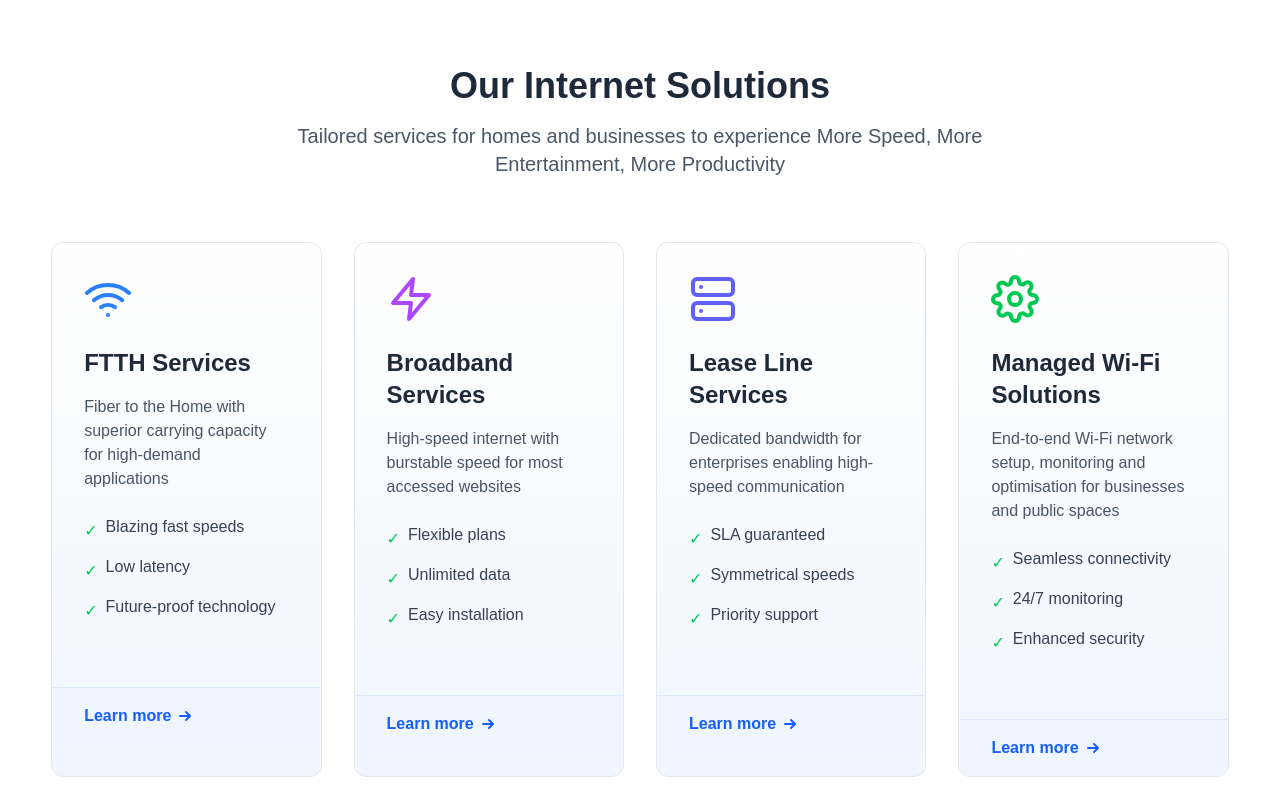
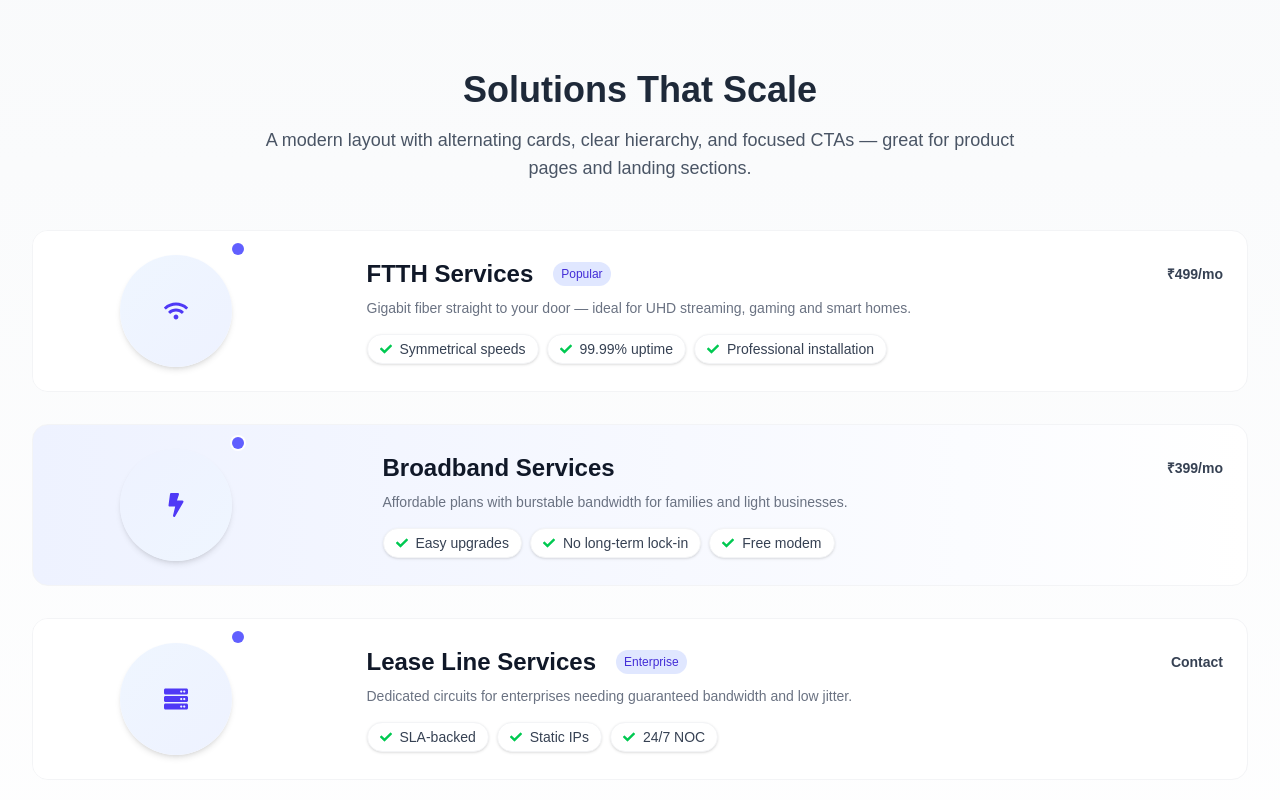
Before and after one commit to ankitkumar0021/rk-netlinks, a Next.js app: page / in a window 1280 px wide. Shown: the part 1440-2240 px from the top of the page. Built offline with nearby package versions, Linux system fonts and the light colour scheme.

Commit message:
changes on homepage

```diff
--- a/src/components/homepage/Services.tsx
+++ b/src/components/homepage/Services.tsx
@@ -1,75 +1,139 @@
-// components/Services.jsx
+// // components/Services.jsx
+// import React from 'react';
+// import { FiWifi, FiZap, FiServer, FiSettings } from 'react-icons/fi';
+
+// const services = [
+//   {
+//     icon: <FiWifi className="text-5xl text-blue-500 transition-transform duration-300 group-hover:rotate-12 group-hover:scale-110" />,
+//     title: "FTTH Services",
+//     description: "Fiber to the Home with superior carrying capacity for high-demand applications",
+//     features: ["Blazing fast speeds", "Low latency", "Future-proof technology"]
+//   },
+//   {
+//     icon: <FiZap className="text-5xl text-purple-500 transition-transform duration-300 group-hover:rotate-12 group-hover:scale-110" />,
+//     title: "Broadband Services",
+//     description: "High-speed internet with burstable speed for most accessed websites",
+//     features: ["Flexible plans", "Unlimited data", "Easy installation"]
+//   },
+//   {
+//     icon: <FiServer className="text-5xl text-indigo-500 transition-transform duration-300 group-hover:rotate-12 group-hover:scale-110" />,
+//     title: "Lease Line Services",
+//     description: "Dedicated bandwidth for enterprises enabling high-speed communication",
+//     features: ["SLA guaranteed", "Symmetrical speeds", "Priority support"]
+//   },
+//   {
+//     icon: <FiSettings className="text-5xl text-green-500 transition-transform duration-300 group-hover:rotate-12 group-hover:scale-110" />,
+//     title: "Managed Wi-Fi Solutions",
+//     description: "End-to-end Wi-Fi network setup, monitoring and optimisation for businesses and public spaces",
+//     features: ["Seamless connectivity", "24/7 monitoring", "Enhanced security"]
+//   }
+// ];
+
+// const Services = () => {
+//   return (
+//     <section className="py-20 bg-white">
+//       <div className="custom_container_padding">
+//         <div className="text-center max-w-3xl mx-auto mb-16">
+//           <h2 className="text-3xl md:text-4xl font-bold text-gray-800 mb-4">Our Internet Solutions</h2>
+//           <p className="text-xl text-gray-600">Tailored services for homes and businesses to experience More Speed, More Entertainment, More Productivity</p>
+//         </div>
+
+//         <div className="grid grid-cols-1 md:grid-cols-4 gap-8">
+//           {services.map((service, index) => (
+//             <div key={index} className="group relative bg-gradient-to-b from-white to-blue-50 rounded-xl overflow-hidden border border-[#00c063]  hover:border-blue-400 hover:shadow-[0_10px_30px_rgba(59,130,246,0.15)] transform hover:-translate-y-2 transition-all duration-300 ease-out">
+//               <div className="p-8">
+//                 <div className="mb-6">{service.icon}</div>
+//                 <h3 className="text-2xl font-bold text-gray-800 mb-4 group-hover:text-blue-600 transition-colors duration-300">{service.title}</h3>
+//                 <p className="text-gray-600 mb-6">{service.description}</p>
+
+//                 <ul className="space-y-3 mb-8">
+//                   {service.features.map((feature, i) => (
+//                     <li key={i} className="flex items-start">
+//                       <div className="text-green-500 mr-2 mt-1 group-hover:scale-110 transition-transform duration-300">✓</div>
+//                       <span className="text-gray-700">{feature}</span>
+//                     </li>
+//                   ))}
+//                 </ul>
+//               </div>
+
+//               <div className="bg-blue-50 px-8 py-4 border-t border-blue-100">
+//                 <button className="text-blue-600 font-semibold hover:text-blue-800 flex items-center transition-colors duration-300">
+//                   Learn more
+//                   <svg xmlns="http://www.w3.org/2000/svg" className="h-5 w-5 ml-1 group-hover:translate-x-1 transition-transform duration-300" viewBox="0 0 20 20" fill="currentColor">
+//                     <path fillRule="evenodd" d="M10.293 5.293a1 1 0 011.414 0l4 4a1 1 0 010 1.414l-4 4a1 1 0 01-1.414-1.414L12.586 11H5a1 1 0 110-2h7.586l-2.293-2.293a1 1 0 010-1.414z" clipRule="evenodd" />
+//                   </svg>
+//                 </button>
+//               </div>
+//             </div>
+//           ))}
+//         </div>
+//       </div>
+//     </section>
+//   );
+// };
+
+// export default Services;
+
+
+
+
 import React from 'react';
-import { FiWifi, FiZap, FiServer, FiSettings } from 'react-icons/fi';
+import { FaWifi, FaBolt, FaServer, FaCogs, FaCheck } from 'react-icons/fa';
 
 const services = [
-  {
-    icon: <FiWifi className="text-5xl text-blue-500 transition-transform duration-300 group-hover:rotate-12 group-hover:scale-110" />,
-    title: "FTTH Services",
-    description: "Fiber to the Home with superior carrying capacity for high-demand applications",
-    features: ["Blazing fast speeds", "Low latency", "Future-proof technology"]
-  },
-  {
-    icon: <FiZap className="text-5xl text-purple-500 transition-transform duration-300 group-hover:rotate-12 group-hover:scale-110" />,
-    title: "Broadband Services",
-    description: "High-speed internet with burstable speed for most accessed websites",
-    features: ["Flexible plans", "Unlimited data", "Easy installation"]
-  },
-  {
-    icon: <FiServer className="text-5xl text-indigo-500 transition-transform duration-300 group-hover:rotate-12 group-hover:scale-110" />,
-    title: "Lease Line Services",
-    description: "Dedicated bandwidth for enterprises enabling high-speed communication",
-    features: ["SLA guaranteed", "Symmetrical speeds", "Priority support"]
-  },
-  {
-    icon: <FiSettings className="text-5xl text-green-500 transition-transform duration-300 group-hover:rotate-12 group-hover:scale-110" />,
-    title: "Managed Wi-Fi Solutions",
-    description: "End-to-end Wi-Fi network setup, monitoring and optimisation for businesses and public spaces",
-    features: ["Seamless connectivity", "24/7 monitoring", "Enhanced security"]
-  }
+  { icon: <FaWifi className="h-6 w-6" />, title: 'FTTH Services', subtitle: 'Home Fiber', description: 'Gigabit fiber straight to your door — ideal for UHD streaming, gaming and smart homes.', features: ['Symmetrical speeds', '99.99% uptime', 'Professional installation'], price: '₹499/mo', tag: 'Popular' },
+  { icon: <FaBolt className="h-6 w-6" />, title: 'Broadband Services', subtitle: 'Flexible Plans', description: 'Affordable plans with burstable bandwidth for families and light businesses.', features: ['Easy upgrades', 'No long-term lock-in', 'Free modem'], price: '₹399/mo' },
+  { icon: <FaServer className="h-6 w-6" />, title: 'Lease Line Services', subtitle: 'Dedicated Link', description: 'Dedicated circuits for enterprises needing guaranteed bandwidth and low jitter.', features: ['SLA-backed', 'Static IPs', '24/7 NOC'], price: 'Contact', tag: 'Enterprise' },
+  { icon: <FaCogs className="h-6 w-6" />, title: 'Managed Wi-Fi Solutions', subtitle: 'Business Wi‑Fi', description: 'End-to-end Wi‑Fi with analytics, captive portals and seamless roaming.', features: ['Cloud management', 'Guest portals', 'Bandwidth shaping'], price: 'From ₹1,999' }
 ];
 
-const Services = () => {
+export default function ServicesUnique() {
   return (
-    <section className="py-20 bg-white">
-      <div className="custom_container_padding">
-        <div className="text-center max-w-3xl mx-auto mb-16">
-          <h2 className="text-3xl md:text-4xl font-bold text-gray-800 mb-4">Our Internet Solutions</h2>
-          <p className="text-xl text-gray-600">Tailored services for homes and businesses to experience More Speed, More Entertainment, More Productivity</p>
+    <section className="py-24 bg-gradient-to-b from-gray-50 to-white">
+      <div className="max-w-7xl mx-auto px-4 sm:px-6 lg:px-8">
+        <div className="text-center max-w-3xl mx-auto mb-12">
+          <h2 className="text-3xl md:text-4xl font-bold text-gray-800 mb-4">Solutions That Scale</h2>
+          <p className="text-lg text-gray-600">A modern layout with alternating cards, clear hierarchy, and focused CTAs — great for product pages and landing sections.</p>
         </div>
 
-        <div className="grid grid-cols-1 md:grid-cols-4 gap-8">
-          {services.map((service, index) => (
-            <div key={index} className="group relative bg-gradient-to-b from-white to-blue-50 rounded-xl overflow-hidden border border-gray-200 hover:border-blue-400 hover:shadow-[0_10px_30px_rgba(59,130,246,0.15)] transform hover:-translate-y-2 transition-all duration-300 ease-out">
-              <div className="p-8">
-                <div className="mb-6">{service.icon}</div>
-                <h3 className="text-2xl font-bold text-gray-800 mb-4 group-hover:text-blue-600 transition-colors duration-300">{service.title}</h3>
-                <p className="text-gray-600 mb-6">{service.description}</p>
-
-                <ul className="space-y-3 mb-8">
-                  {service.features.map((feature, i) => (
-                    <li key={i} className="flex items-start">
-                      <div className="text-green-500 mr-2 mt-1 group-hover:scale-110 transition-transform duration-300">✓</div>
-                      <span className="text-gray-700">{feature}</span>
-                    </li>
-                  ))}
-                </ul>
+        <div className="space-y-8">
+          {services.map((s, idx) => (
+            <article key={idx} className={`grid grid-cols-1 lg:grid-cols-12 gap-6 items-center group rounded-2xl overflow-hidden border border-gray-100 ${idx % 2 === 0 ? 'lg:bg-white' : 'lg:bg-gradient-to-r lg:from-indigo-50 lg:to-white'}`}>
+              {/* Icon column */}
+              <div className={`lg:col-span-3 flex items-center justify-center p-6 ${idx % 2 === 0 ? 'bg-white' : 'bg-transparent'}`}>
+                <div className={`relative flex items-center justify-center rounded-full w-28 h-28 shadow-md transform transition-transform duration-300 group-hover:scale-105 ${idx % 2 === 0 ? 'bg-gradient-to-br from-blue-50 to-indigo-50' : 'bg-gradient-to-br from-indigo-50 to-blue-50'}`}>
+                  <div className="text-indigo-600">{s.icon}</div>
+                  {/* floating decorative dot */}
+                  <span className="absolute -right-3 -top-3 inline-flex h-3 w-3 rounded-full bg-indigo-500 ring-2 ring-white" aria-hidden></span>
+                </div>
               </div>
 
-              <div className="bg-blue-50 px-8 py-4 border-t border-blue-100">
-                <button className="text-blue-600 font-semibold hover:text-blue-800 flex items-center transition-colors duration-300">
-                  Learn more
-                  <svg xmlns="http://www.w3.org/2000/svg" className="h-5 w-5 ml-1 group-hover:translate-x-1 transition-transform duration-300" viewBox="0 0 20 20" fill="currentColor">
-                    <path fillRule="evenodd" d="M10.293 5.293a1 1 0 011.414 0l4 4a1 1 0 010 1.414l-4 4a1 1 0 01-1.414-1.414L12.586 11H5a1 1 0 110-2h7.586l-2.293-2.293a1 1 0 010-1.414z" clipRule="evenodd" />
-                  </svg>
-                </button>
+              {/* Content column */}
+              <div className={`lg:col-span-9 p-6 ${idx % 2 === 0 ? 'text-left' : 'text-left lg:pl-10'}`}>
+                <div className="flex items-start gap-4">
+                  <div className="flex-1">
+                    <div className="flex items-center gap-3">
+                      <h3 className="text-2xl font-semibold text-gray-900">{s.title}</h3>
+                      {s.tag && <span className="ml-2 inline-flex items-center rounded-full bg-indigo-100 text-indigo-700 text-xs font-medium px-2 py-1">{s.tag}</span>}
+                      <span className="ml-auto text-sm font-semibold text-gray-700">{s.price}</span>
+                    </div>
+                    <p className="text-sm text-gray-500 mt-2">{s.description}</p>
+
+                    <div className="mt-4 flex flex-wrap gap-2">
+                      {s.features.map((f, i) => (
+                        <span key={i} className="inline-flex items-center gap-2 rounded-full border border-gray-100 px-3 py-1 text-sm text-gray-700 bg-white shadow-sm">
+                          <FaCheck className="h-3 w-3 text-green-500" />
+                          {f}
+                        </span>
+                      ))}
+                    </div>
+                  </div>
+                </div>
               </div>
-            </div>
+            </article>
           ))}
         </div>
       </div>
     </section>
   );
-};
-
-export default Services;
+}
```
Also changed, not shown: src/components/homepage/Testimonials.tsx (+61 -31 lines).
